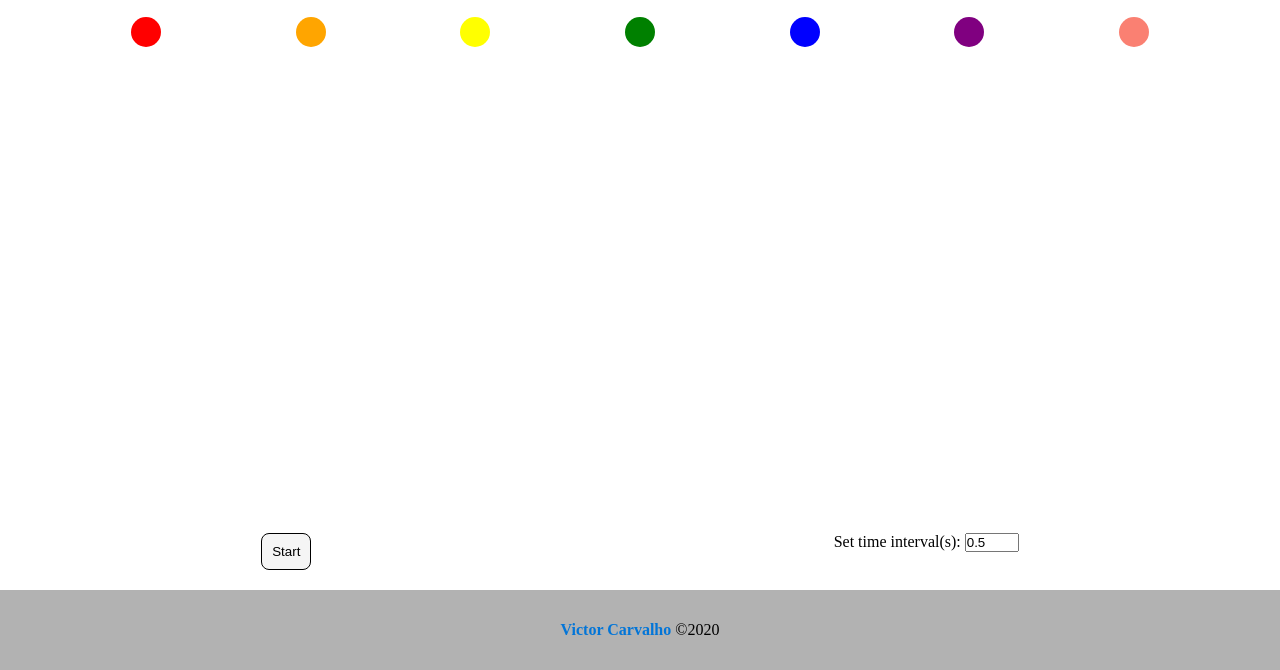
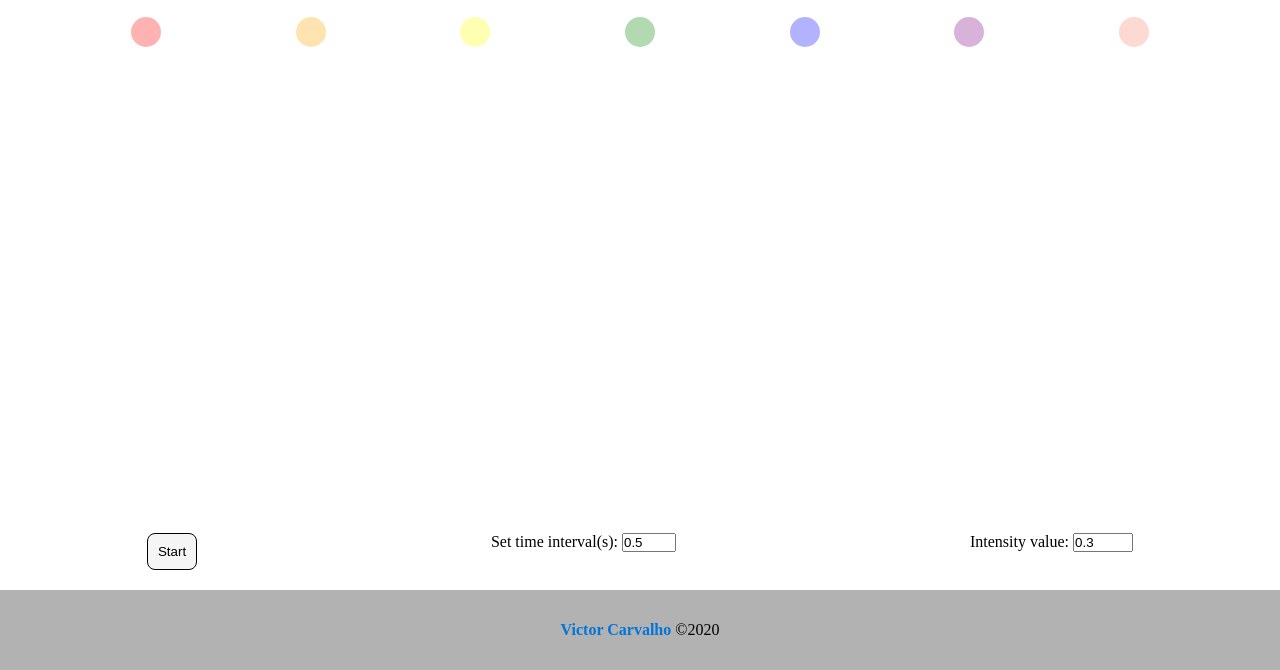
Before and after one commit to VictorCarvalho16/app-ideas, a plain HTML site: page christmas-lights/index.html in a window 1280 px wide. Shown: the part 130-800 px from the top of the page. Drawn offline with Linux system fonts and the light colour scheme.

Commit message:
opacity change

```diff
--- a/christmas-lights/index.html
+++ b/christmas-lights/index.html
@@ -20,13 +20,13 @@
 
         <div class="content">
             <ul>
-                <li class="red"></li>
-                <li class="orange"></li>
-                <li class="yellow"></li>
-                <li class="green"></li>
-                <li class="blue"></li>
-                <li class="purple"></li>
-                <li class="pink"></li>
+                <li class="opacity red"></li>
+                <li class="opacity orange"></li>
+                <li class="opacity yellow"></li>
+                <li class="opacity green"></li>
+                <li class="opacity blue"></li>
+                <li class="opacity purple"></li>
+                <li class="opacity pink"></li>
             </ul>
         </div>
 
@@ -37,12 +37,12 @@
                 <label for="time-interval">Set time interval(s):</label>
                 <input type="number" name="time-interval" id="time-interval" value="0.5" step="0.1" >
             </span>
-            <!--
+
             <span>
                 <label for="time-interval">Intensity value:</label>
-                <input type="number" name="intensity-value" id="intensity-value" value="0.3" step="0.1" min="0" max="1">
+                <input type="number" name="intensity-value" id="intensity-value" value="0.3" step="0.1" min="0.1" max="1">
             </span>
-            -->
+
         </div>
 
         <input type="color" name="color-change" id="color-change">
--- a/christmas-lights/script.js
+++ b/christmas-lights/script.js
@@ -3,6 +3,13 @@ const ledItemsAll = document.querySelectorAll('ul li')
 const buttonStartStop = document.querySelector('button')
 const timeIntervalInput = document.querySelector('#time-interval')
 const colorChangeInput = document.querySelector('#color-change')
+const intensityInput = document.querySelector('#intensity-value')
+
+const cssDeclaration = document.styleSheets[0].cssRules[0].style;
+
+intensityInput.addEventListener('change', () => {
+    cssDeclaration.setProperty('--opacity', intensityInput.value)
+})
 
 function LedsToggle() {
     ledItemsAll.forEach((ledItem) => {
--- a/christmas-lights/style.css
+++ b/christmas-lights/style.css
@@ -1,3 +1,7 @@
+body {
+  --opacity: 0.3;
+}
+
 .content {
     width: 90%;
     margin: 0 auto;
@@ -46,7 +50,7 @@ ul li{
 }
 
 .opacity {
-    opacity: 0.3;
+    opacity: var(--opacity);
 }
 
 main button {
```
